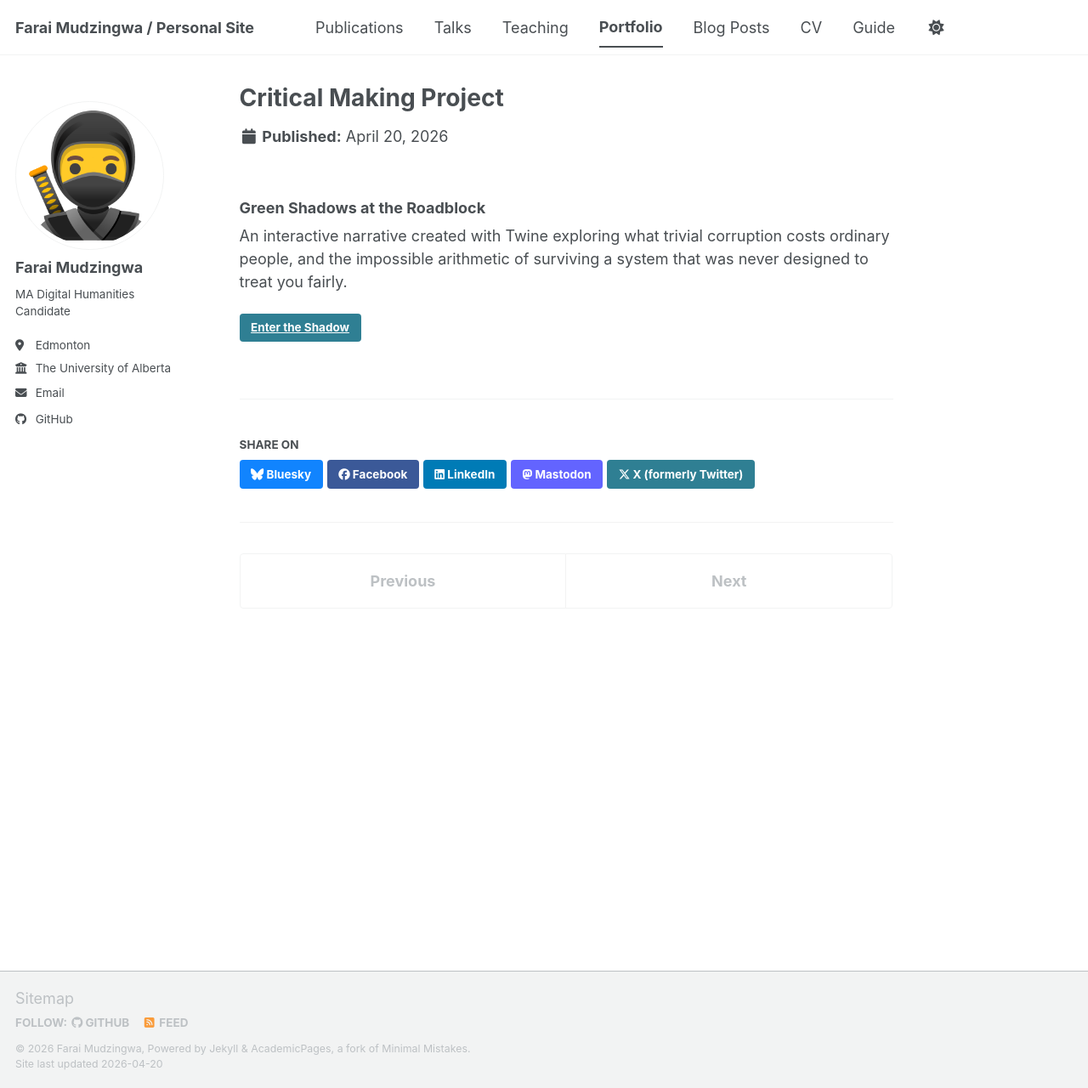
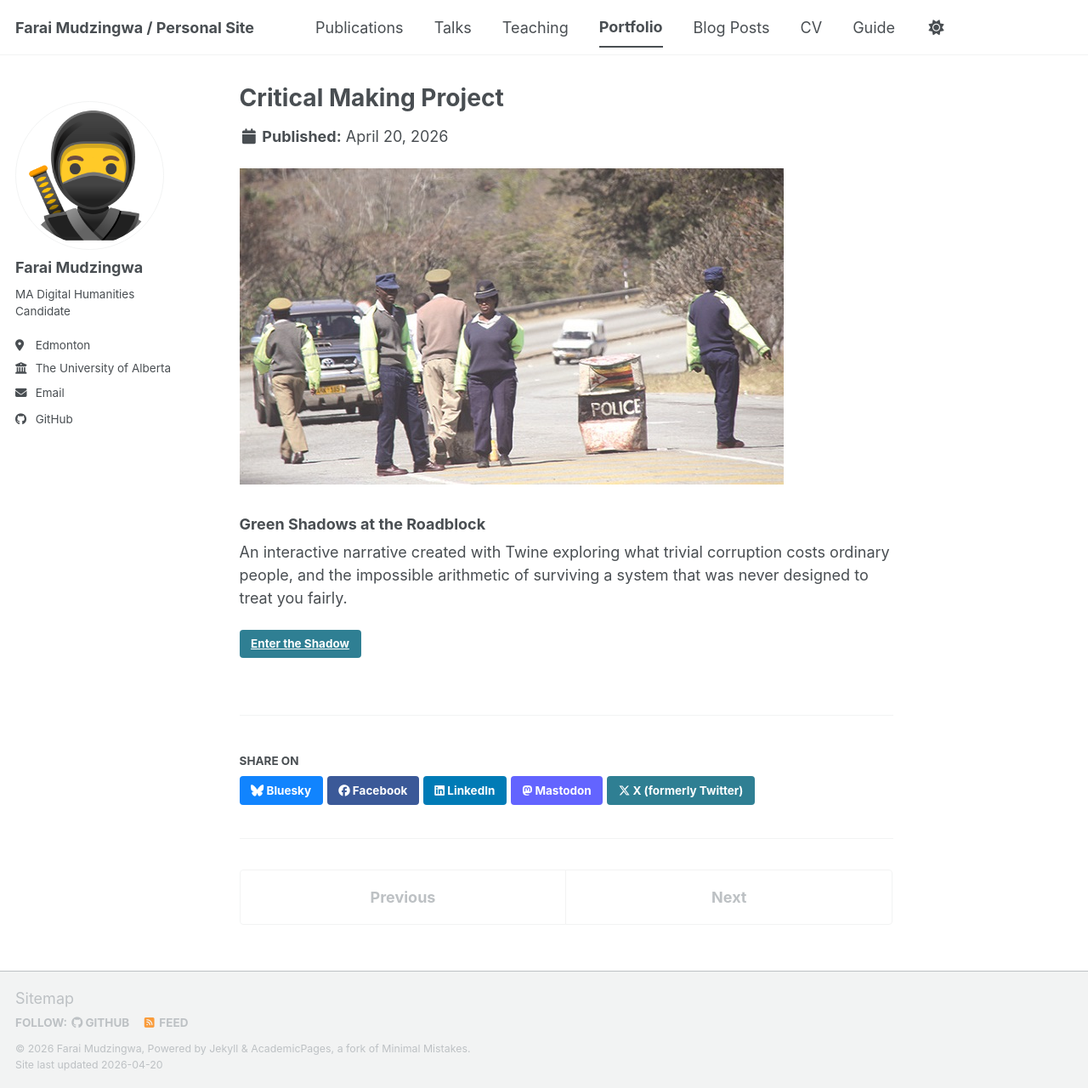
Before and after one commit to farai263/me, a Jekyll site: the page built from _portfolio/portfolio-1.md, in a window 1280 px wide and 1280 px high. Shown: the whole window at 85% size. Built offline with Jekyll 4.4.1, drawn with Linux system fonts in a browser that asks for light colours; a script bundle is joined from its source files by our own code; library files that are not in the unit come from our copies.

Commit message:
Update portfolio-1.md

```diff
--- a/_portfolio/portfolio-1.md
+++ b/_portfolio/portfolio-1.md
@@ -1,8 +1,10 @@
 ---
 title: "Critical Making Project"
-excerpt: "Interactive fiction based on excerpt from the novella, Green Shadows in the Kiya Kiya Republic <br/><img src='/images/roadblock-2.jpg'>"
+excerpt: "Interactive fiction based on excerpt from the novella, Green Shadows in the Kiya Kiya Republic <br/>"
 collection: portfolio
 ---
+
+<img src='/images/roadblock-2.jpg'>
 
 <div class="project-item">
   <h3>Green Shadows at the Roadblock</h3>
```
